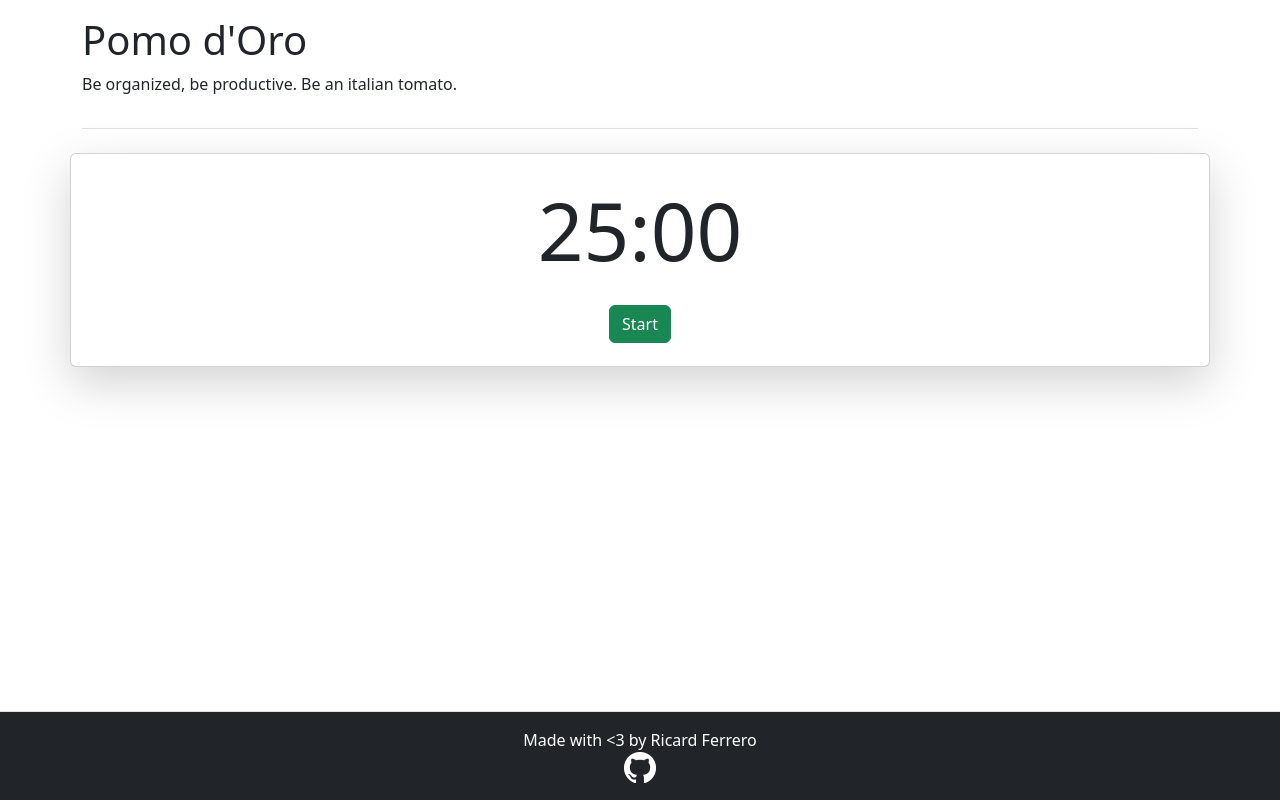
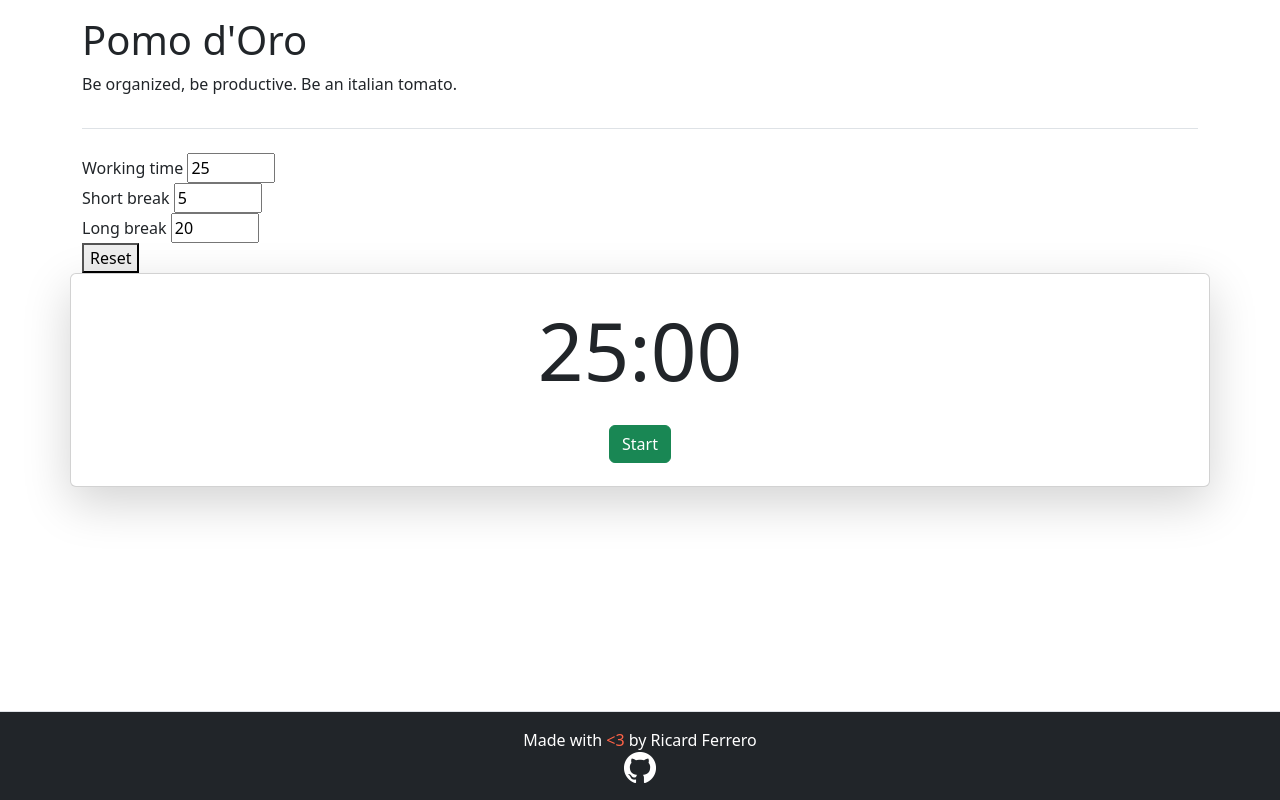
Before and after one commit to ricard-ferrero/pomodoro, a plain HTML site: page index.html in a window 1280 px wide. Drawn offline with nearby package versions, Linux system fonts and the light colour scheme.

Commit message:
created inputs in html to configure all times

```diff
--- a/app.js
+++ b/app.js
@@ -1,7 +1,11 @@
-const workTime = 25
-const shortBreak = 5;
-const longBreak = 20;
+const WORKTIME = 25;
+const SHORTBREAK = 5;
+const LONGBREAK = 20;
 const workRounds = 4;
+
+let workTime = WORKTIME;
+let shortBreak = SHORTBREAK;
+let longBreak = LONGBREAK;
 
 let min = workTime;
 let sec = 0;
--- a/index.html
+++ b/index.html
@@ -13,14 +13,28 @@
 		<header id="header" class="py-3 mb-4 border-bottom">
 			<h1 class="">Pomo d'Oro</h1>
 			<p>Be organized, be productive. Be an italian tomato.</p>
-		</header><!-- /header -->
+		</header>
 	</div>
 
 
+	<div class="container">
+		<div class="">
+			<label for="working-time">Working time</label>
+			<input type="number" id="working-time" min="1" max="60" value="25">
+		</div>
+		<div class="">
+			<label for="short-break">Short break</label>
+			<input type="number" id="short-break" min="1" max="60" value="5">
+		</div>
+		<div class="">
+			<label for="long-break">Long break</label>
+			<input type="number" id="long-break" min="1" max="60" value="20">
+		</div>
+		<button id="reset-button">Reset</button>
+	</div>
+
 	<main class="container card shadow-lg bg-body rounded">
-		<div id="container-options">
-		</div>
-		<div id="container-chrono" class="card-body text-center fs-1">
+		<div class="card-body text-center fs-1">
 			<div id="chrono-time" style="font-size: 5rem;">25:00</div>
 			<button type="button" id="chrono-button" class="waiting btn btn-success">Start</button>
 		</div>
@@ -28,7 +42,7 @@
 
 
 	<footer class="text-bg-dark py-3 mt-4 border-top fixed-bottom text-center">
-	      <p class="mb-0 mb-md-0">Made with <3 by Ricard Ferrero</p>
+	      <p class="mb-0 mb-md-0">Made with <span style="color: tomato;"><3</span> by Ricard Ferrero</p>
 	      <p class="mb-0 mb-md-0"><a href="https://github.com/ricard-ferrero"><img src="./github-icon.png" /></a></p>
   	</footer>
 
```
